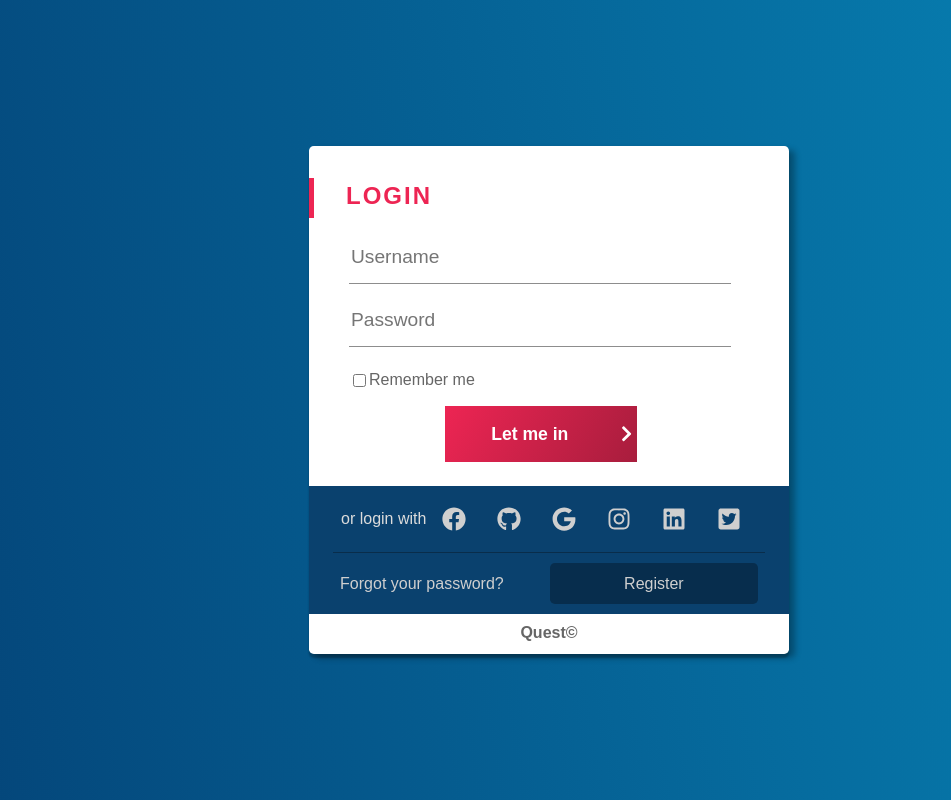
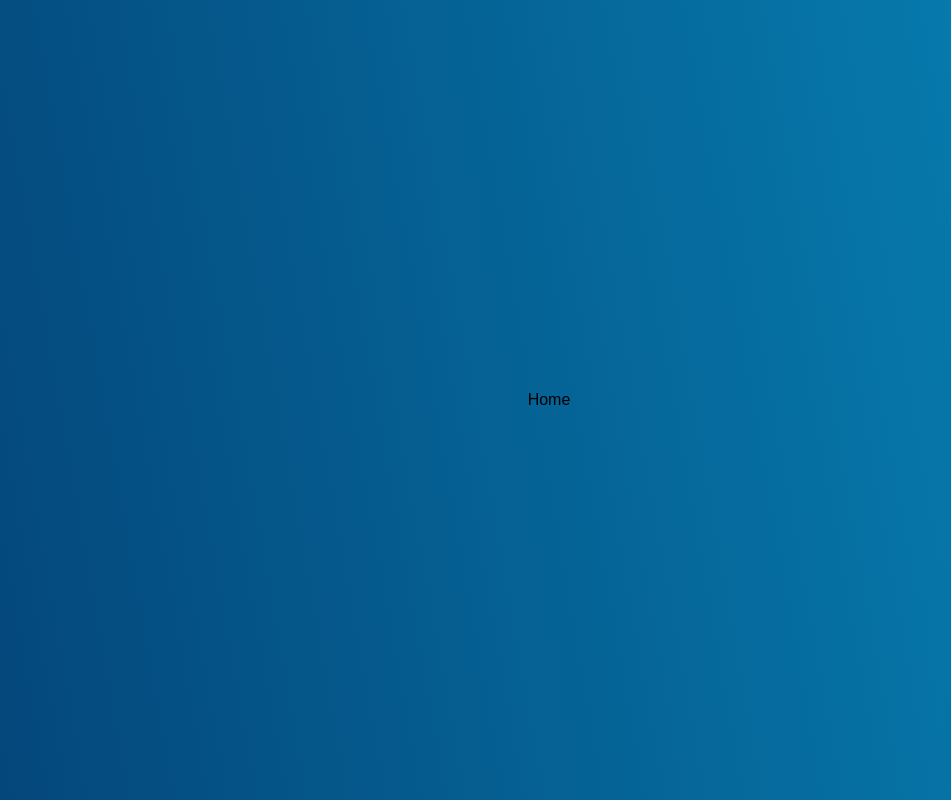
Before and after one commit to cziem/quest, a React (Create React App) app: page / in a window 1280 px wide. Shown: the whole page, without its empty margins (91-1042 px from the left). Built offline with nearby package versions, Linux system fonts and the light colour scheme.

Commit message:
Ready with Home Component

```diff
--- a/src/Routes/AppRouter.js
+++ b/src/Routes/AppRouter.js
@@ -1,5 +1,6 @@
 import React from 'react';
 import { BrowserRouter, Route, Switch } from 'react-router-dom';
+import Home from '../components/Home';
 import Login from '../components/Login';
 import Registration from '../components/Registration';
 import HandleEntry from '../components/HandleEntry';
@@ -10,7 +11,8 @@ const AppRouter = () => (
     <div>
       <HandleEntry />
       <Switch>
-        <Route path="/" component={Login} exact={true} />
+        <Route path="/" component={Home} exact={true} />
+        <Route path="/login" component={Login} exact={true} />
         <Route path="/registration" component={Registration} exact={true} />
         <Route component={NotFound} />
       </Switch>
--- /dev/null
+++ b/src/components/Home.js
@@ -0,0 +1,9 @@
+import React from 'react';
+
+const Home = () => (
+  <div>
+    Home
+  </div>
+)
+
+export default Home
--- a/src/components/Registration.js
+++ b/src/components/Registration.js
@@ -75,7 +75,7 @@ export default class Registration extends Component {
             </div>
             <div className="extras">
               <p>Already registerd?</p>
-              <Link to="/" className="btn register">Login</Link>
+              <Link to="/login" className="btn register">Login</Link>
             </div>
           </footer>
         <h4 className="quest">Quest&copy;</h4>
```
